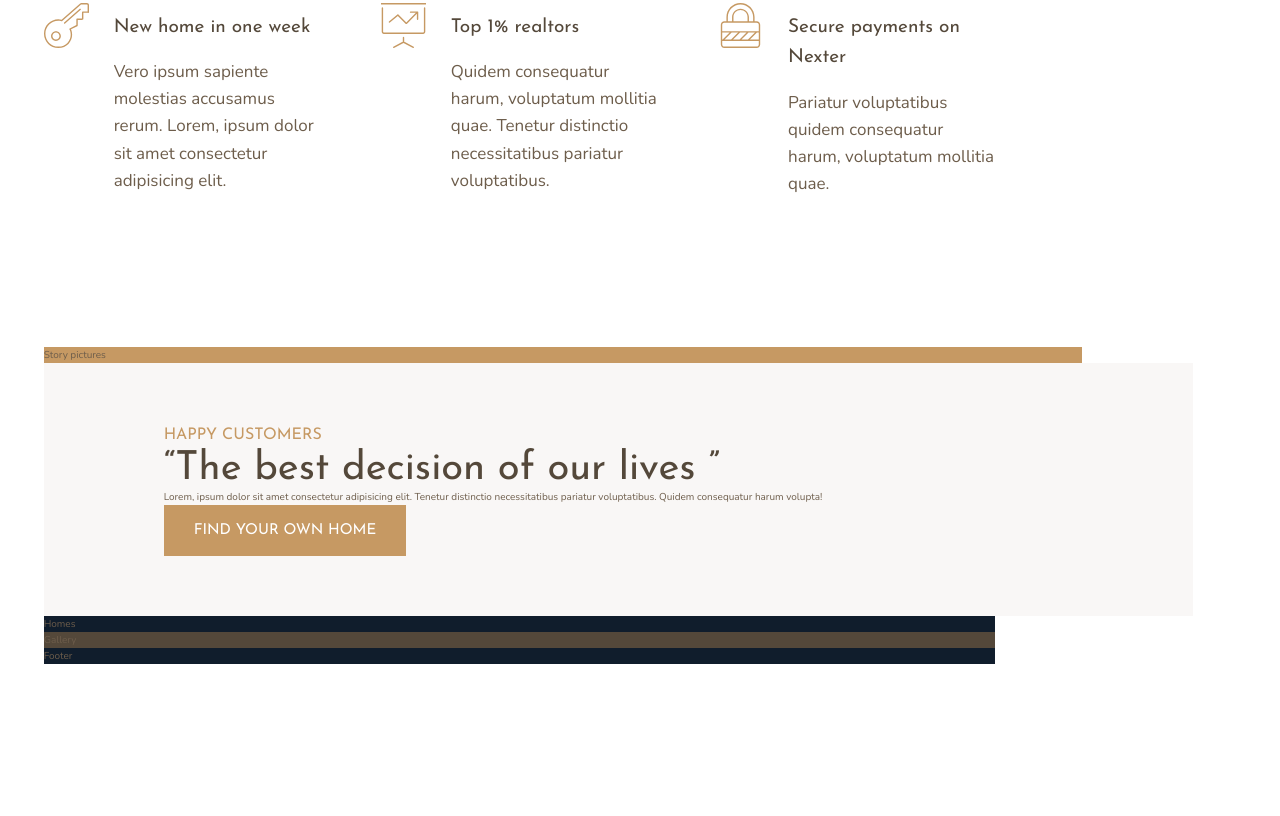
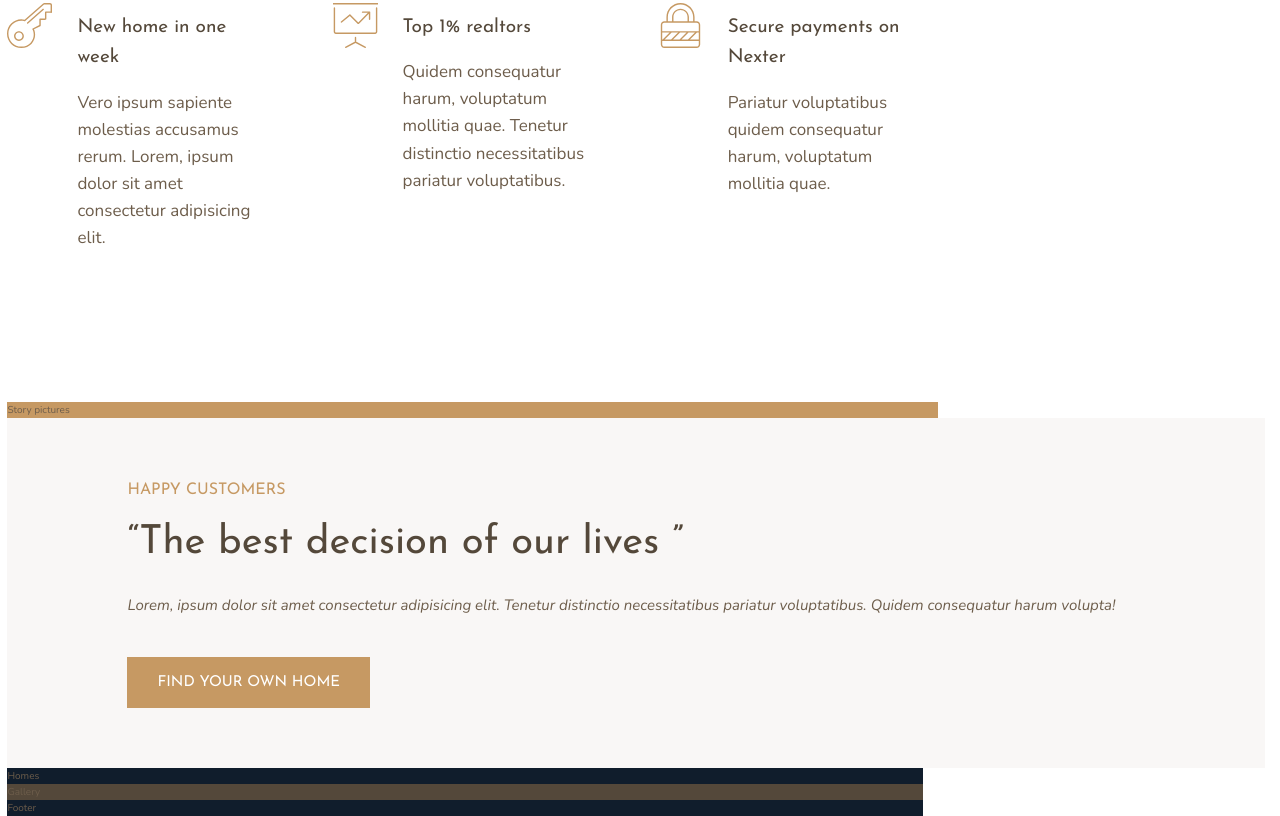
Before and after one commit to simozan/Nexter, a website: page index.html in a window 1280 px wide. Shown: the part 1593-2409 px from the top of the page. Before the commit the page ends 2257 px from the top, so only its background shows below. Drawn offline with nearby package versions, Linux system fonts and the light colour scheme.

Commit message:
update story section

```diff
--- a/index.html
+++ b/index.html
@@ -79,8 +79,8 @@
         Story pictures
     </div>
     <div class="story__content">
-        <h3 class="heading-3">Happy Customers</h3>
-        <h2 class="heading-2 heading-2--dark">&ldquo;The best decision of our lives &rdquo;</h2>
+        <h3 class="heading-3 mb-sm">Happy Customers</h3>
+        <h2 class="heading-2 heading-2--dark mb-md">&ldquo;The best decision of our lives &rdquo;</h2>
         <p class="story__text">
             Lorem, ipsum dolor sit amet consectetur adipisicing elit. Tenetur distinctio necessitatibus pariatur voluptatibus. Quidem consequatur harum volupta!
         </p>
--- a/sass/_story.scss
+++ b/sass/_story.scss
@@ -10,4 +10,9 @@
         padding: 6rem 12rem;
 
     }
+    &__text {
+        font-size: 1.5rem;
+        font-style: italic;
+        margin-bottom: 4rem;
+    }
 }
--- a/sass/_typography.scss
+++ b/sass/_typography.scss
@@ -50,8 +50,25 @@
    text-transform: uppercase;
    padding: 1.8rem 3rem;
    cursor: pointer;
+   transition: all .2s;
 
    &:hover{
-
+    background-color: $color-primary-dark;
    }
 }
+
+.mb-sm{
+    margin-bottom: 2rem;
+}
+
+.mb-md{
+    margin-bottom: 3rem;
+}
+
+.mb-lg{
+    margin-bottom: 4rem;
+}
+
+.mb-hg{
+    margin-bottom: 8rem;
+}
```
Also changed, not shown: css/style.css, 1 other file.
